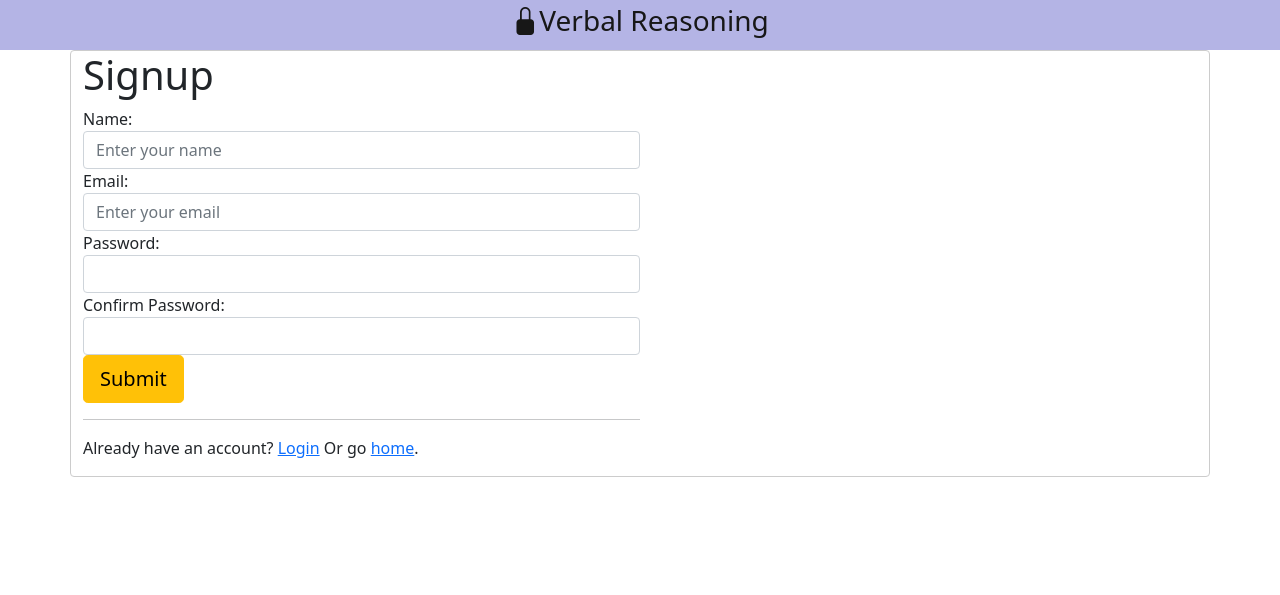
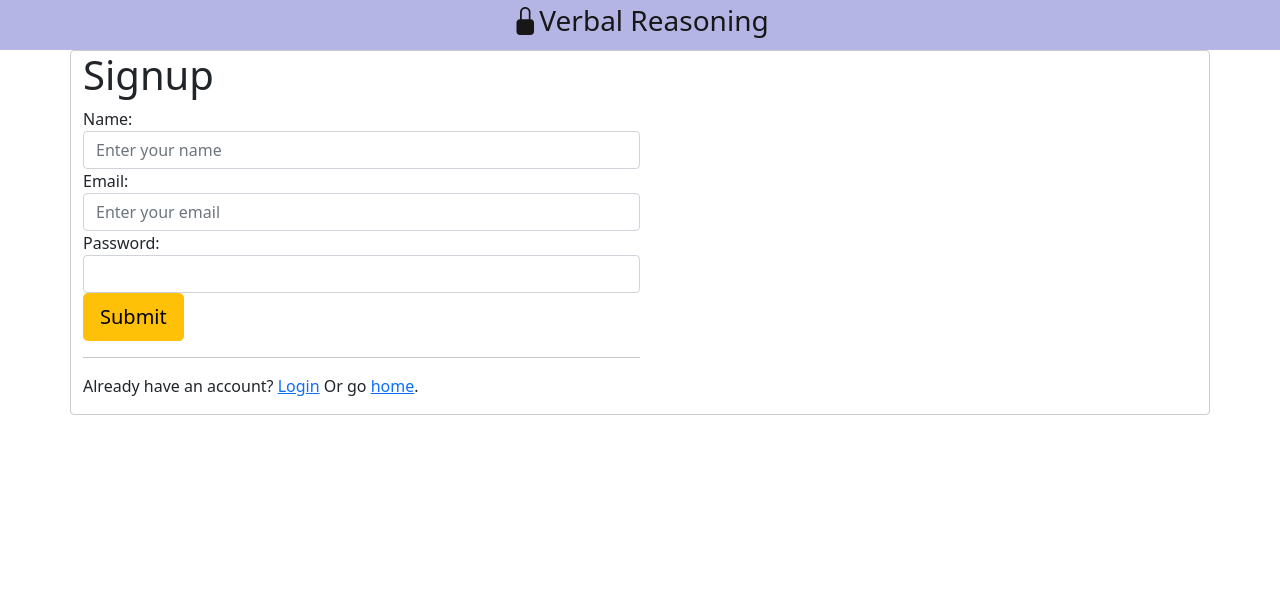
Before and after one commit to SulaimanSayyed21/h446Alevel, a Node server app: page /signup in a window 1280 px wide. Shown: the top 595 px of the page. Run offline with Node 20, Linux system fonts and the light colour scheme.

Commit message:
login.ejs and signup.ejs are changed, form-group class removed, Readme.md updated

```diff
--- a/views/login.ejs
+++ b/views/login.ejs
@@ -14,6 +14,9 @@
               class="form-control">
             <label for="password">Password:</label>
             <input type="password" name="password" id="password" class="form-control" required>
+            <label for="confirmPassword">Confirm Password:</label>
+            <input type="password" name="confirmPassword" id="confirmPassword" class="form-control"
+            required>
             <button type="submit" class="btn btn-warning btn-lg">Login</button>
           </form>
           <hr>
--- a/views/signup.ejs
+++ b/views/signup.ejs
@@ -6,22 +6,15 @@
                     <h1><span class="fa fa-sign-in"></span> Signup</h1>
                     <!-- LOGIN FORM -->
                     <form action="/signup" method="post">
-                <div class="form-group">
                         <label for="name">Name:</label>
-                    <input type="text" id="name" name="username" placeholder="Enter your name" required autocomplete="off"  class="form-control">
-                </div>
-                <div class="form-group">
+                        <input type="text" id="name" name="username" placeholder="Enter your name" required
+                            autocomplete="off" class="form-control">
                         <label for="email">Email:</label>
-                    <input type="text" id="email" name="useremail" placeholder="Enter your email" required autocomplete="off" class="form-control">
-                </div>
-                <div class="form-group">
+                        <input type="text" id="email" name="useremail" placeholder="Enter your email" required
+                            autocomplete="off" class="form-control">
                         <label for="password">Password:</label>
                         <input type="password" name="password" id="password" class="form-control" required>
-                </div>
-                <div class="form-group">
-                    <label for="confirmPassword">Confirm Password:</label>
-                    <input type="password" name="confirmPassword" id="confirmPassword" class="form-control" required>
-                </div>
+
                         <button type="submit" class="btn btn-warning btn-lg">Submit</button>
                     </form>
                     <hr>
@@ -30,5 +23,4 @@
             </div>
             <%- include('layout/footer.ejs'); %>
     </body>
-
     </html>
```
Also changed, not shown: Readme.md, 3 other files. Lines whose indentation alone changed are shown as unchanged.
